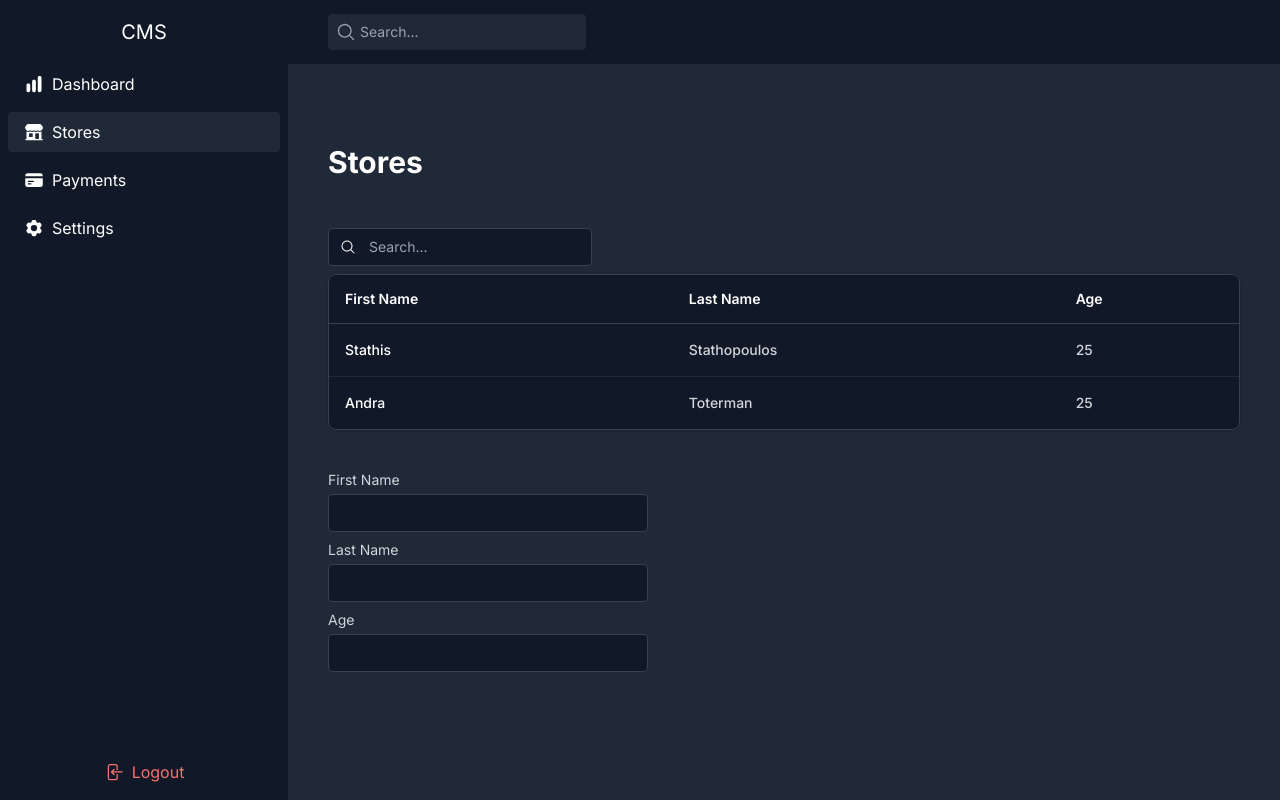
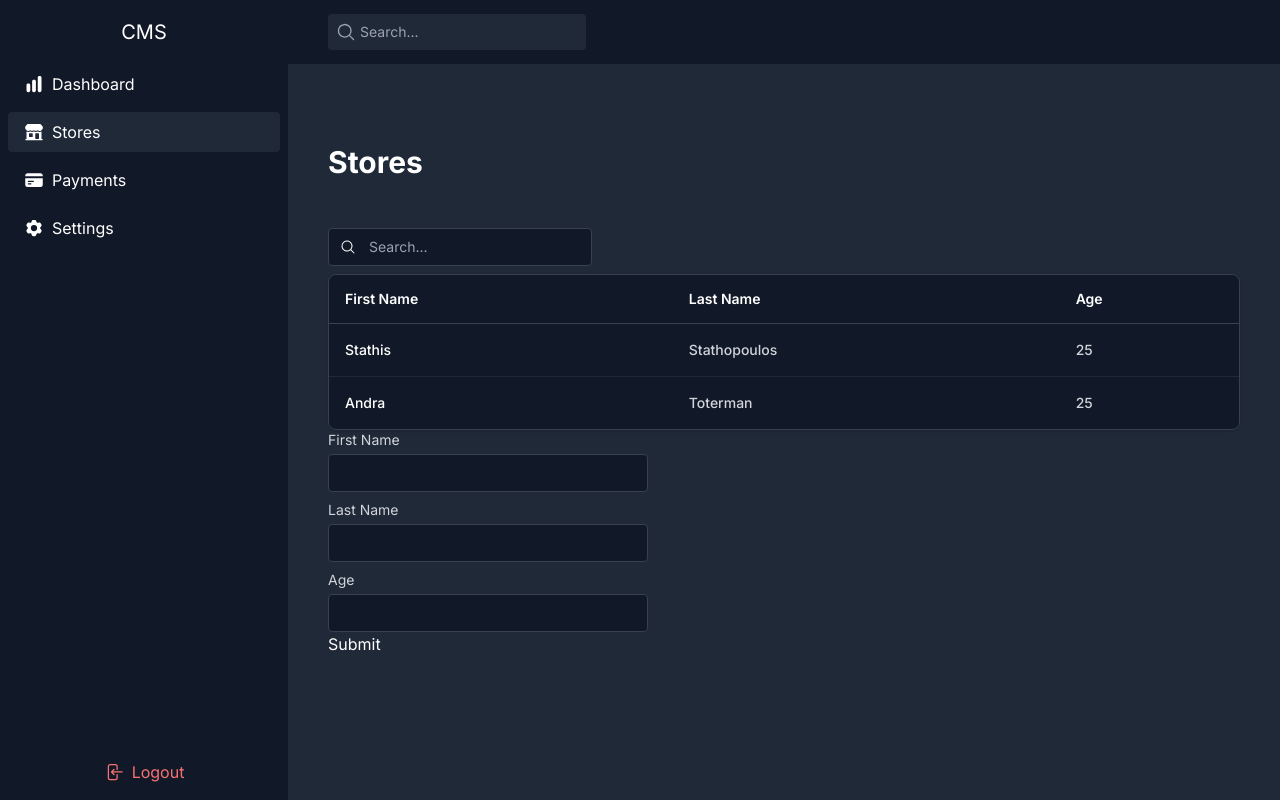
Before and after one commit to stathis1998/cms, a Next.js app: page /stores in a window 1280 px wide. Built offline with nearby package versions, Linux system fonts and the light colour scheme.

Commit message:
fixed form

```diff
--- a/app/layout.tsx
+++ b/app/layout.tsx
@@ -30,8 +30,8 @@ export default function RootLayout({
         <Header />
         <div className="flex-grow flex flex-col">
           <TopBar />
-          <main className="flex-grow max-w-7xl mx-auto w-full p-10 overflow-auto">
-            {children}
+          <main className="flex-grow w-full p-10 overflow-auto">
+            <div className="mx-auto max-w-7xl w-full">{children}</div>
           </main>
         </div>
       </body>
--- a/app/stores/page.tsx
+++ b/app/stores/page.tsx
@@ -1,7 +1,41 @@
-import Input from "@/components/common/Input";
+"use client";
+
+import { useForm, Controller } from "react-hook-form";
+
+import Input, { TInputProps } from "@/components/common/Input";
 import Table from "@/components/common/Table";
+import Form from "@/components/common/Form";
+import { useState } from "react";
+
+const fields: TInputProps[] = [
+  {
+    label: "First Name",
+    id: "firstName",
+  },
+  {
+    label: "Last Name",
+    id: "lastName",
+  },
+  {
+    label: "Age",
+    id: "age",
+  },
+];
 
 export default function Stores() {
+  const [stores, setStores] = useState([
+    {
+      firstName: "Stathis",
+      lastName: "Stathopoulos",
+      age: "25",
+    },
+    {
+      firstName: "Andra",
+      lastName: "Toterman",
+      age: "25",
+    },
+  ]);
+
   return (
     <div>
       <div className="my-10 flex justify-between">
@@ -23,23 +57,15 @@ export default function Stores() {
             accessor: "age",
           },
         ]}
-        data={[
-          {
-            firstName: "Stathis",
-            lastName: "Stathopoulos",
-            age: 25,
-          },
-          {
-            firstName: "Andra",
-            lastName: "Toterman",
-            age: 25,
-          },
-        ]}
+        data={stores}
       />
-      <div className="my-10 max-w-xs space-y-2">
-        <Input label="First Name" id="firstName" />
-        <Input label="Last Name" id="lastName" />
-        <Input label="Age" id="age" />
+      <div className="max-w-xs">
+        <Form
+          fields={fields}
+          onSubmit={(data) => {
+            setStores([...stores, data]);
+          }}
+        />
       </div>
     </div>
   );
--- /dev/null
+++ b/components/common/Form.tsx
@@ -0,0 +1,46 @@
+"use client";
+
+import { useForm, Controller } from "react-hook-form";
+import Input, { TInputProps } from "./Input";
+
+export type TFormProps = {
+  fields: TInputProps[];
+  onSubmit: (data: any) => void;
+};
+
+export default function Form(props: TFormProps) {
+  const { fields, onSubmit } = props;
+
+  const { control, handleSubmit, reset } = useForm();
+
+  return (
+    <form
+      onSubmit={handleSubmit((data) => {
+        onSubmit(data);
+        reset();
+      })}
+    >
+      <div className="space-y-2">
+        {fields.map((field) => (
+          <Controller
+            key={field.id}
+            control={control}
+            name={field.id}
+            render={({ field: { onChange, value } }) => (
+              <Input
+                {...field}
+                onChange={(e) => {
+                  onChange(e);
+                  field.onChange?.(e);
+                }}
+                value={value}
+              />
+            )}
+          />
+        ))}
+      </div>
+
+      <button>Submit</button>
+    </form>
+  );
+}
--- a/components/common/Input.tsx
+++ b/components/common/Input.tsx
@@ -1,13 +1,22 @@
 "use client";
+
+import { useState, useEffect } from "react";
 
 import cn from "classnames";
 
-export type TInputProps = React.HTMLAttributes<HTMLInputElement> & {
+export type TInputProps = React.InputHTMLAttributes<HTMLInputElement> & {
   label?: string;
+  id: string;
 };
 
 export default function Input(props: TInputProps) {
-  const { className, label, ...rest } = props;
+  const { className, label, value, onChange, ...rest } = props;
+
+  const [inputValue, setInputValue] = useState(value || "");
+
+  useEffect(() => {
+    setInputValue(value || "");
+  }, [value]);
 
   return (
     <div className={cn("flex flex-col gap-1", className)}>
@@ -19,6 +28,11 @@ export default function Input(props: TInputProps) {
       <input
         className="bg-gray-900 rounded px-4 py-2 text-sm border border-gray-700"
         {...rest}
+        value={inputValue}
+        onChange={(e) => {
+          setInputValue(e.target.value);
+          onChange?.(e);
+        }}
       />
     </div>
   );
--- a/package.json
+++ b/package.json
@@ -22,6 +22,7 @@
     "postcss": "8.4.30",
     "react": "18.2.0",
     "react-dom": "18.2.0",
+    "react-hook-form": "^7.47.0",
     "tailwindcss": "3.3.3",
     "typescript": "5.2.2"
   }
```
Also changed, not shown: 1 other file (tests, documents, lock files or other folders).
